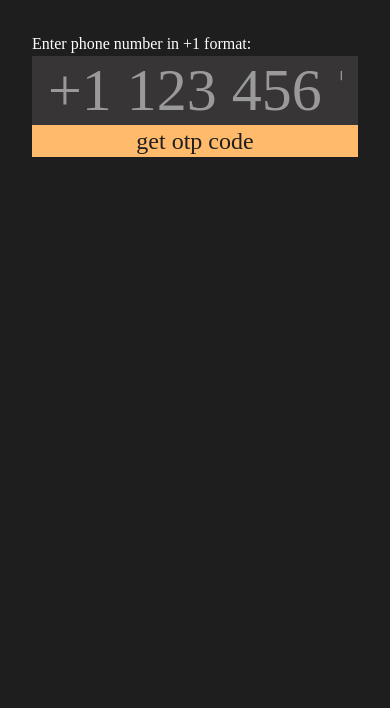
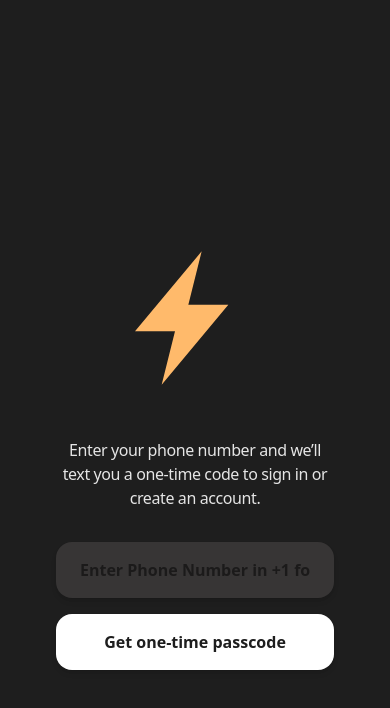
Before and after one commit to jashadev42/COSC484, a React (Vite) app in the folder frontend/: page / in a window 390 px wide. Both pictures are taken after a click on the button "Use phone number". Shown: the top 708 px of the page. Built offline with nearby package versions, Linux system fonts and the light colour scheme; a web font is replaced by a local one.

Commit message:
reformatted SignUpLanding UI and PhoneAuthFormComponent UI

```diff
--- a/frontend/src/PhoneAuthFormComponent.jsx
+++ b/frontend/src/PhoneAuthFormComponent.jsx
@@ -17,32 +17,57 @@ export default function PhoneAuthFormComponent() {
     }, [phone, code, verifyOtp]);
 
     return (
-        <div className="flex flex-col justify-center space-y-12 max-w-98 font-normal">
+        <div className="min-h-screen w-full flex items-center justify-center p-6 text-white">
+            <div className="w-full max-w-sm text-center">
 
-            <form className="flex flex-col" onChange={() => setError("")} onSubmit={onGetOtp}>
+        {/* Logo from prev page*/}
+        <div className= "flex items-center justify-center mb-10">
+            <img
+                src="/spark-logo-gold.svg"
+                alt="Spark logo"
+                className="h-40 w-40"
+          />
+        </div>
+
+        {/* title/heading */}
+        {!session && (
+            <h1 className=" font-medium tracking-tight mb-8 text-neutral-200">
+                Enter your phone number and we’ll text you a one‑time code
+                to sign in or create an account.
+            </h1>
+        )}
+
+        {!otpSent && !session && (
+            <form className="space-y-4" onChange={() => setError("")} onSubmit={onGetOtp}>
                 {error && <p className="text-red">{error}</p>}
-                <h1 className="whitespace-nowrap">Enter phone number in +1 format:</h1>
+                {/* phone number input */}
                 <input
                     name="phoneNumber"
                     type="tel"
-                    className="outline-none text-center px-4 text-6xl"
-                    placeholder="+1 123 456 7891"
+                    className="w-full rounded-2xl px-6 py-4 bg-white text-base font-semibold text-black transition-colors shadow-md"
+                    placeholder="Enter Phone Number in +1 format"
+                    value={phone}
                     onChange={(e) => setPhone(e.target.value)}
                     required
                     disabled={loading}
                 />
-                <button type="submit" className="bg-primary text-2xl" disabled={loading}>get otp code</button>
+                <button type="submit" className="w-full rounded-2xl px-6 py-4 bg-white text-base font-semibold text-black transition-colors shadow-md" disabled={loading}>
+                    Get one-time passcode
+                </button>
             </form>
+        )}
 
+        {/* input for OTP */}
         {otpSent && !session && (
-                <div className="text-center">
-                    <h1 className="whitespace-nowrap"><span className='text-primary'>code sent!</span> your phone should recieve an otp code shortly</h1>
-                    <form className="flex flex-col" onSubmit={onVerify}>
+            <form className="space-y-4 mt-4" onSubmit={onVerify}>
+                {error && <p className="text-red-400">{error}</p>}
+
+                <p className= "text-green-300"> code sent! your phone should receive an otp code shortly. </p>
                 <input
                     inputMode="numeric"
                     pattern="[0-9]*"
                     maxLength={6}
-                            className="outline-none text-6xl tracking-[0.4em] text-center"
+                    className="w-full rounded-2xl px-6 py-4 bg-white text-base font-semibold text-black transition-colors shadow-md"
                     value={code}
                     // only allow numbers
                     onChange={(e) => {
@@ -54,22 +79,23 @@ export default function PhoneAuthFormComponent() {
                     required
                     disabled={loading}
                 />
-                        <button type="submit" className="bg-green-400 text-2xl" disabled={loading}>submit</button>
+                <button type="submit" className="w-full rounded-2xl px-6 py-4 bg-white text-base font-semibold text-black transition-colors shadow-md" disabled={loading}>submit</button>
+                <button type="button" onClick={() => requestOtp(phone)} className="w-full rounded-2xl px-6 py-4 bg-white text-base font-semibold text-black shadow-md" disabled={loading}>
+                    Resend OTP
+                </button>
             </form>
-                    <button onClick={() => requestOtp(phone)} disabled={loading}>resend otp</button>
-                </div>
         )}
 
             {session && (
-                <div>
-                    <div className="w-fit break-all">
-                        <h3 className="text-green-300">you are authorized!</h3>
+                <div className="mt-6 space-y-3 text-left">
+                    <h3 className="text-green-300">You are authorized!</h3>
                     <p>id: {user?.id || "none"}</p>
                     <p className="w-fit text-red">bearer token: <span className="text-primary">{session?.access_token || "none"}</span></p>
-                    </div>
-                    <button onClick={signOut} className='bg-red px-2'>Sign Out</button>
+
+                    <button onClick={signOut} className='bg-red-500 px-4 py-2 rounded-xl text-white mt-4'>Sign Out</button>
                 </div>
             )}
             </div>
+        </div>
     );
 }
--- a/frontend/src/pages/auth/SIgnUpLanding.jsx
+++ b/frontend/src/pages/auth/SIgnUpLanding.jsx
@@ -1,9 +1,10 @@
 // src/pages/auth/SignUpLanding.jsx
-import React from "react";
+import React, { useState } from "react";
 import { useNavigate } from "react-router-dom";
 
 export default function SignUpLanding() {
   const navigate = useNavigate();
+  const [phoneInput, setPhoneInput] = useState(false);
 
   return (
     <div className="min-h-screen w-full text-white flex items-center justify-center p-6">
@@ -22,7 +23,7 @@ export default function SignUpLanding() {
           Sign up to continue
         </h1>
 
-        {/* Primary */}
+        {/* Button */}
         <button
           onClick={() => navigate("/auth/phone")}
           className="w-full rounded-2xl px-6 py-4 bg-white text-base font-semibold text-black transition-colors shadow-md"
```
Lines whose indentation alone changed are shown as unchanged.
